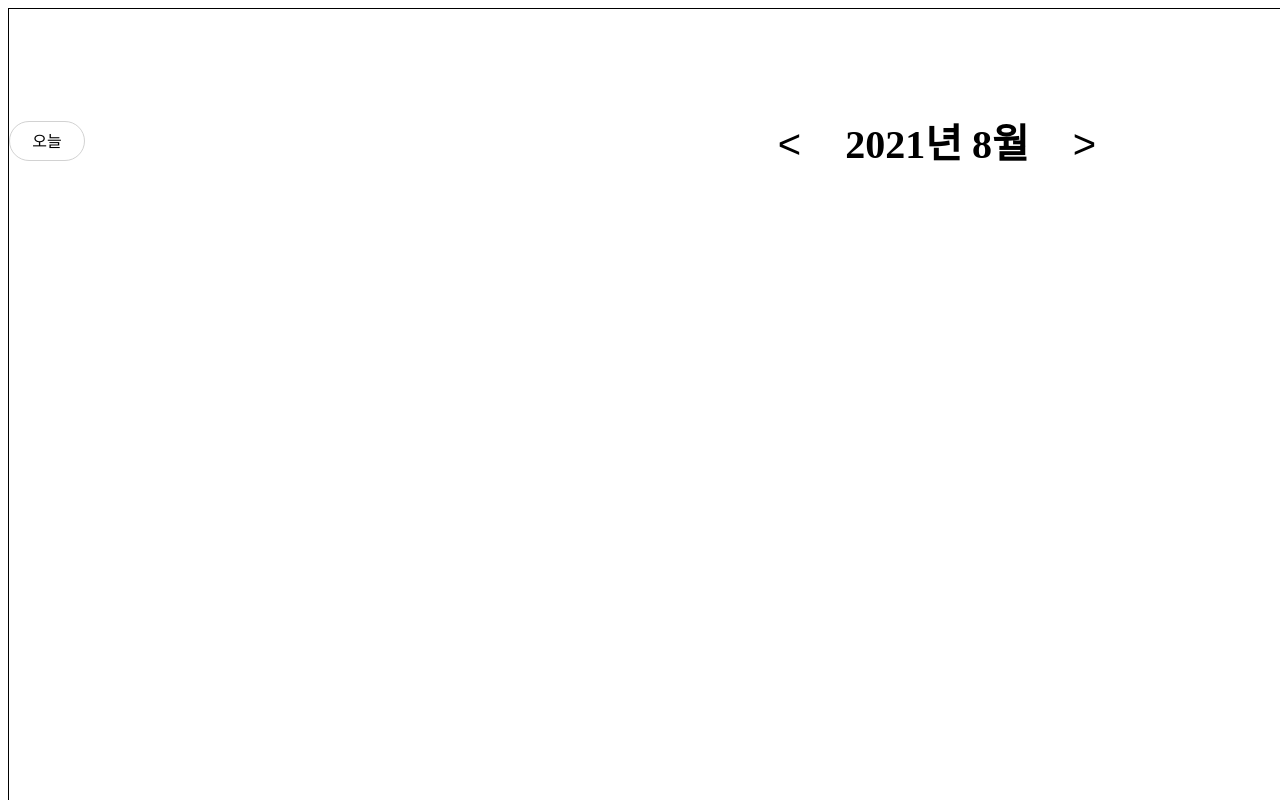
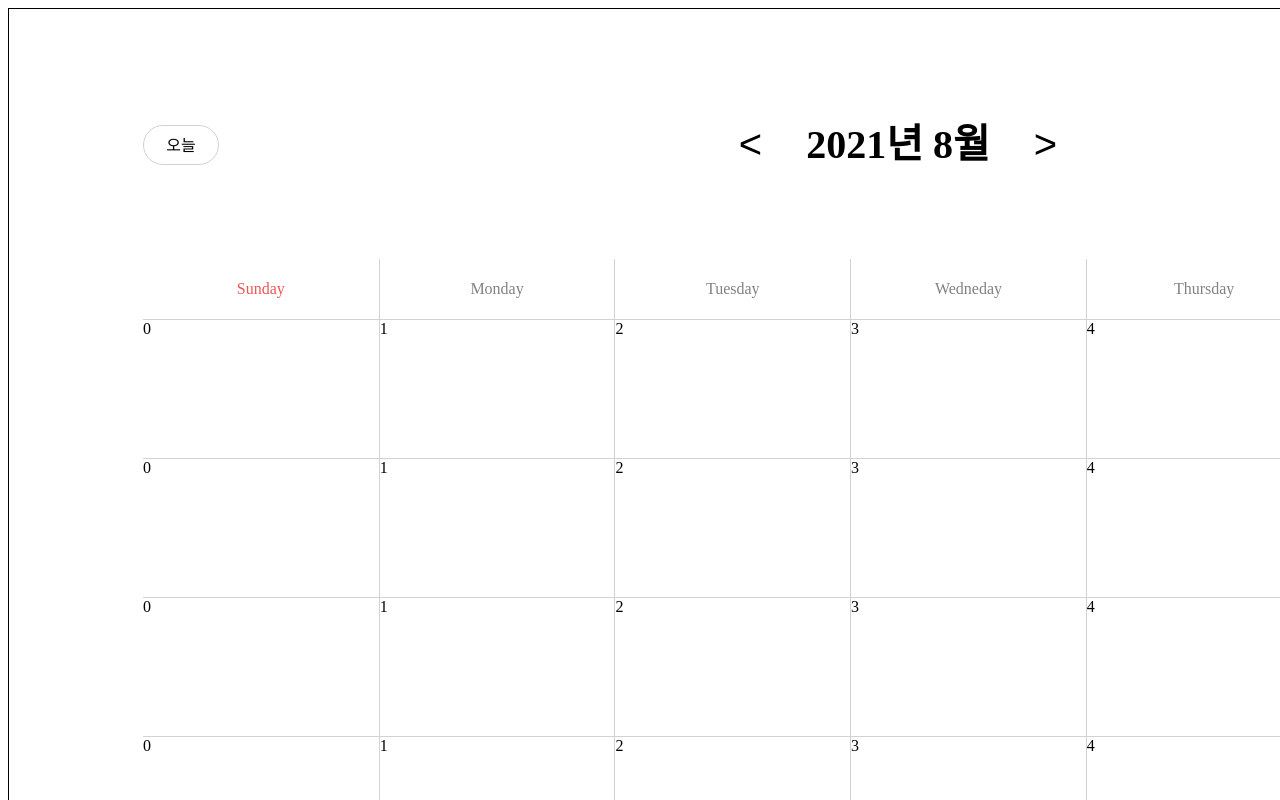
Before and after one commit to jdm85kor/scheduler, a React app: page / in a window 1280 px wide. Shown: the top 800 px of the page. Built offline with nearby package versions, Linux system fonts and the light colour scheme.

Commit message:
Add month calendar template

```diff
--- a/src/components/Scheduler.tsx
+++ b/src/components/Scheduler.tsx
@@ -2,6 +2,8 @@
 import React, { useState, useMemo, useCallback } from 'react';
 import { jsx, css } from '@emotion/react';
 import DateType from './calendar/DateType';
+import Month from './calendar/month/Month';
+import Week from './calendar/Week';
 import { dateType } from '../utils/constants';
 
 interface Props {
@@ -29,21 +31,32 @@ const Scheduler: React.FC<Props> = ({ width = 1920, height = 1252}) => {
     <div css={css`
       display: block;
       margin: 0 auto;
+      padding: 0 134px;
       background: #fff;
       width: ${width}px;
       height: ${height}px;
       border: 1px solid #000;
+      box-sizing: border-box;
     `}>
       <header css={css`
         display: flex;
         position: relative;
-        margin-top: 112px;
+        margin: 112px auto 90px;
         justify-content: space-between;
       `}>
+        <div
+          css={css`
+            display: inline-block;
+            position: relative;
+          `}
+        >
           <button
             type="button"
-          onClick={() => setDisplayDate(`${today.getFullYear()}-${today.getMonth() + 1}`)}
+            onClick={() => setDisplayDate(`${today.getFullYear()}-${today.getMonth()}`)}
             css={css`
+              position: absolute;
+              top: 50%;
+              transform: translateY(-50%);
               width: 76px;
               height: 40px;
               background: #fff;
@@ -55,6 +68,7 @@ const Scheduler: React.FC<Props> = ({ width = 1920, height = 1252}) => {
               cursor: pointer;
             `}
           >오늘</button>
+        </div>
         <div css={css`
           display: inline-block;
         `}>
@@ -89,10 +103,20 @@ const Scheduler: React.FC<Props> = ({ width = 1920, height = 1252}) => {
             `}
           >&gt;</button>
         </div>
-        <DateType type={dt} setType={setDt}/>
+        <DateType
+          type={dt}
+          setType={(type: dateType): void => { setDt(type); }}
+          css={css`
+            padding-top: 5px;
+          `}
+        />
       </header>
       <main>
-
+        {
+          dt === dateType.month ?
+          <Month displayDate={displayDate} /> :
+          <Week />
+        }
       </main>
     </div>
   );
--- a/src/components/calendar/DateType.tsx
+++ b/src/components/calendar/DateType.tsx
@@ -1,27 +1,24 @@
 /** @jsx jsx */
-import React, { Dispatch, SetStateAction} from 'react';
+import React from 'react';
 import { jsx, css } from '@emotion/react';
 import { dateType } from '../../utils/constants';
 
 interface Props {
   type: dateType;
-  setType: Dispatch<SetStateAction<dateType>>;
+  setType: (type: dateType) => void;
+  className?: string;
 };
 
-const DateType: React.FC<Props> = ({ type, setType }) => {
+const DateType: React.FC<Props> = ({ type, setType, className }) => {
   return (
     <div css={css`
       display: inline-block;
       width: 140px;
       height: 40px;
       box-sizing: border-box;
-      &::before {
-        content: '';
-        display: inline-block;
-        height: 100%;
-        vertical-align: middle;
-      }
-    `}>
+    `}
+      className={className}
+    >
       <button
         css={css`
           background: ${type === dateType.month ? '#000' : '#fff'};
--- /dev/null
+++ b/src/components/calendar/Header.tsx
@@ -0,0 +1,5 @@
+import React from 'react';
+
+const Header: React.FC = () => (<div></div>);
+
+export default Header;
--- a/src/components/calendar/Month.tsx
+++ /dev/null
@@ -1,5 +0,0 @@
-import React from 'react';
-
-const Month: React.FC = () => (<div></div>);
-
-export default Month;
--- /dev/null
+++ b/src/components/calendar/MonthTitle.tsx
@@ -0,0 +1,70 @@
+/** @jsx jsx */
+import React, { useMemo } from 'react';
+import { jsx, css } from '@emotion/react';
+
+const MonthTitle: React.FC = () => {
+  const whatDays: { name: string, color: string}[] = useMemo(() => [
+    {
+      name: 'Sunday',
+      color: '#EB5757',
+    }, {
+      name: 'Monday',
+      color: '#828282',
+    }, {
+      name: 'Tuesday',
+      color: '#828282',
+    }, {
+      name: 'Wedneday',
+      color: '#828282',
+    }, {
+      name: 'Thursday',
+      color: '#828282',
+    }, {
+      name: 'Friday',
+      color: '#828282',
+    }, {
+      name: 'Saturday',
+      color: '#2F80ED',
+    }
+  ], []);
+  return (
+    <ul
+      css={css`
+        margin: 0;
+        padding: 0;
+        list-style:none;
+        border-bottom: 1px solid #D2D2D2;
+      `}
+    >
+      {
+        whatDays.map(d => (
+          <li
+            css={css`
+              display: inline-block;
+              position: relative;
+              width: calc(100% / 7);
+              height:60px;
+              box-sizing: border-box;
+              & + & {
+                border-left: 1px solid #D2D2D2;
+              }
+            `}
+            key={d.name}
+          >
+            <span css={css`
+              position: absolute;
+              top: 50%;
+              left: 50%;
+              transform: translate(-50%, -50%);
+              color: ${d.color}
+            `}>
+              {d.name}
+            </span>
+          </li>
+        ))
+      }
+    </ul>
+  );
+};
+
+export default MonthTitle;
--- /dev/null
+++ b/src/components/calendar/month/Month.tsx
@@ -0,0 +1,74 @@
+/** @jsx jsx */
+import React, { useState, useMemo, useEffect } from 'react';
+import { jsx, css } from '@emotion/react';
+import MonthTitle from '../MonthTitle';
+
+const maxRows = 6;
+const maxCols = 7;
+
+interface Props {
+  displayDate: string;
+};
+
+const Month: React.FC<Props> = ({
+  displayDate,
+}) => {
+  const [days, setDays] = useState<any[][] | null>(null);
+  useEffect(() => {
+    const _days = [];
+    for(let i = 0;  i < maxRows; i++) {
+      _days.push([]);
+      for (let j = 0; j < maxCols; j++) {
+        _days[i].push({
+          num: j,
+        })
+      }
+    }
+    setDays(_days);
+  }, []);
+
+  return (
+    <div>
+      <MonthTitle />
+      {
+        !!days && days.map((ds, dsIndex) => (
+          <div
+            key={`${displayDate}-${dsIndex}`}
+            css={css`
+              position: relative;
+              width: 100%;
+              min-height: 138px;
+              box-sizing: border-box;
+              & + & {
+                border-top: 1px solid #D2D2D2;
+              }
+            `}
+          >
+            {
+              ds.map((d, dIndex) => (
+                <div
+                  key={`${displayDate}-${dIndex}`}
+                  css={css`
+                    display: inline-block;
+                    width: calc(100% / 7);
+                    min-height: 138px;
+                    box-sizing: border-box;
+                    & + & {
+                      border-left: 1px solid #D2D2D2;
+                    }
+                  `}
+                >
+                  <span>
+                    { d.num }
+                  </span>
+                </div>
+              ))
+            }
+          </div>
+        ))
+      }
+    </div>
+  );
+};
+
+export default Month;
```
Lines whose indentation alone changed are shown as unchanged.
